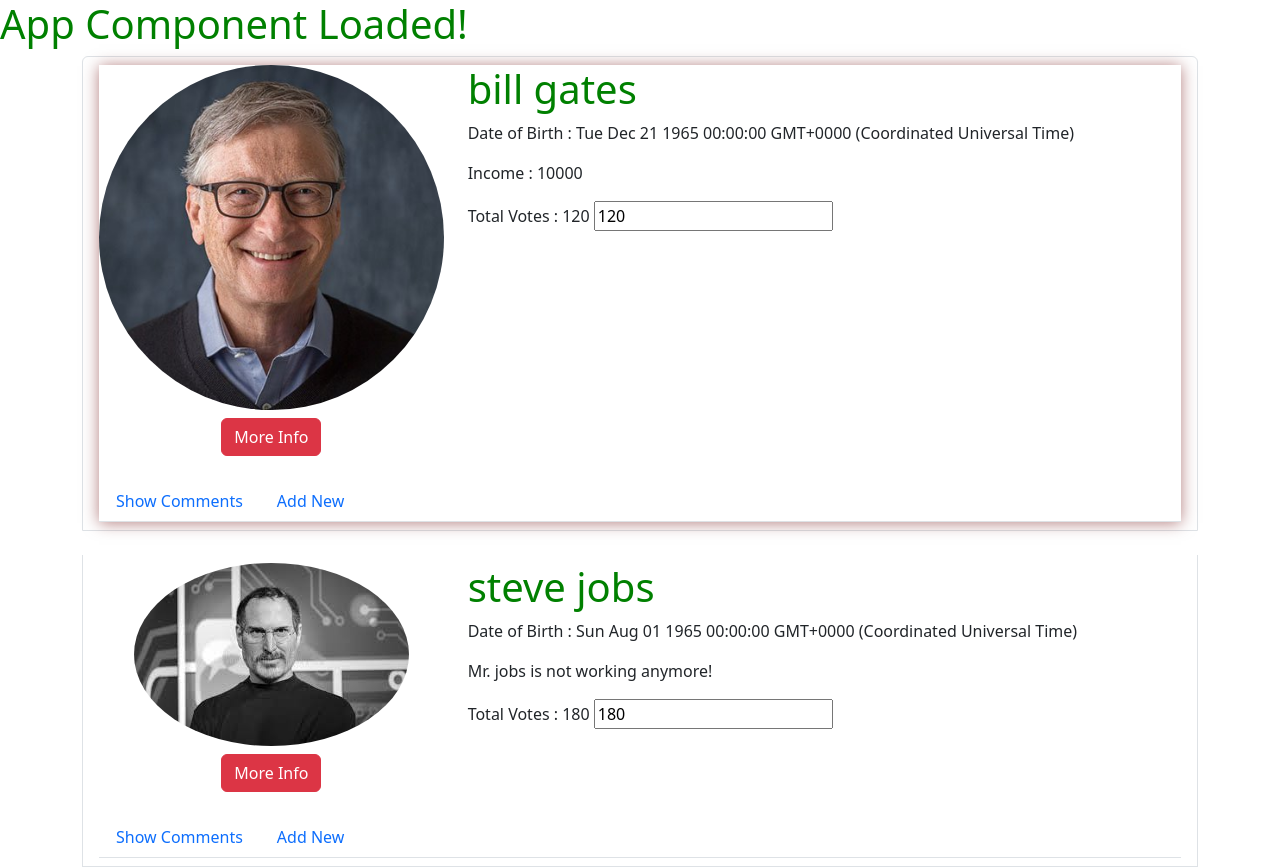
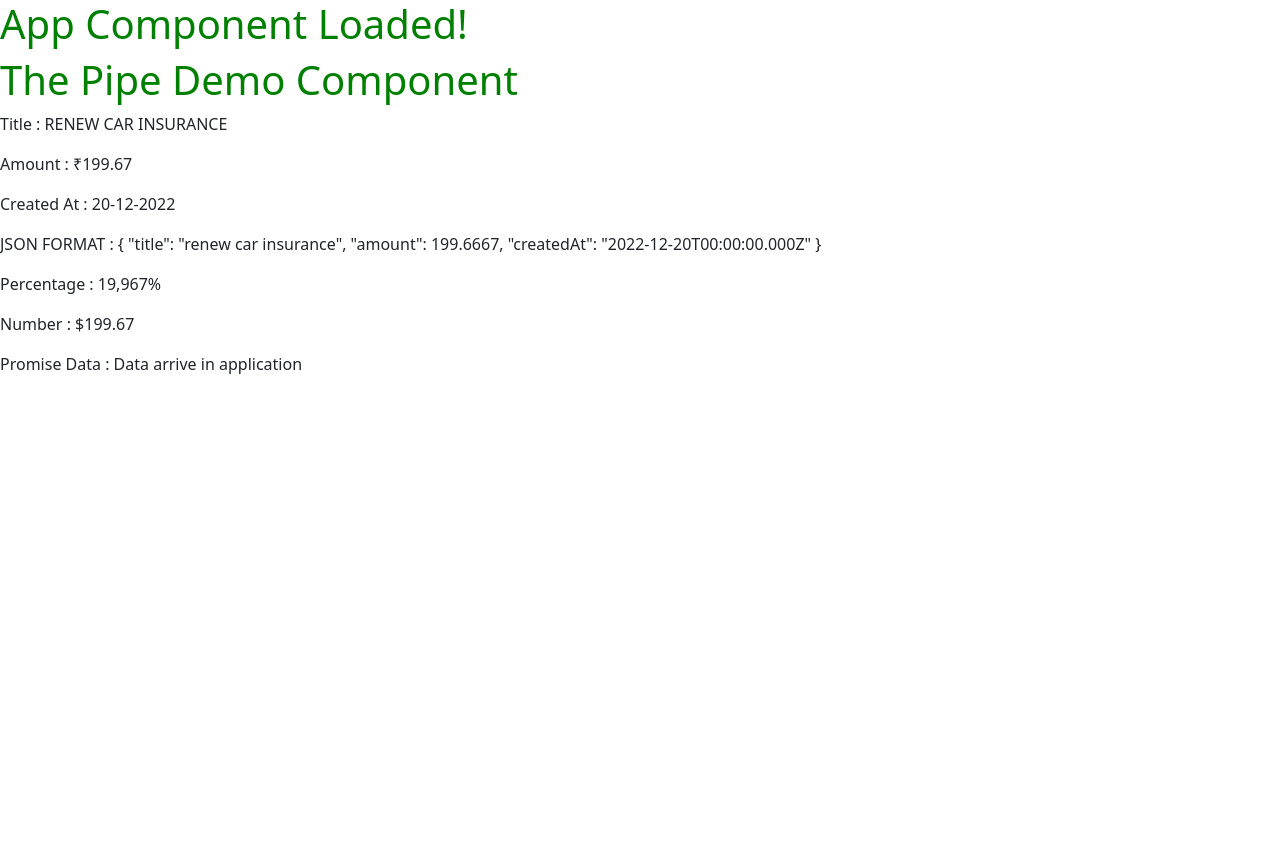
Before and after one commit to synergy2411/nov-23-syne, an Angular app in the folder first-app/: page / in a window 1280 px wide. Shown: the top 868 px of the page. After the commit the page ends 800 px from the top, so only its background shows below. Built offline with nearby package versions, Linux system fonts and the light colour scheme.

Commit message:
built-in pipes

```diff
--- a/first-app/src/app/app.component.html
+++ b/first-app/src/app/app.component.html
@@ -4,4 +4,6 @@
 
 <!-- <app-parent></app-parent> -->
 
-<app-users></app-users>
+<app-pipe-demo></app-pipe-demo>
+
+<!-- <app-users></app-users> -->
--- a/first-app/src/app/app.module.ts
+++ b/first-app/src/app/app.module.ts
@@ -12,6 +12,7 @@ import { LifeCycleComponent } from './components/demo/life-cycle/life-cycle.comp
 import { DirectiveDemoComponent } from './components/demo/directive-demo/directive-demo.component';
 import { CommentComponent } from './components/users/comment/comment.component';
 import { HighlightDirective } from './directives/highlight.directive';
+import { PipeDemoComponent } from './components/demo/pipe-demo/pipe-demo.component';
 
 @NgModule({
   declarations: [
@@ -26,6 +27,7 @@ import { HighlightDirective } from './directives/highlight.directive';
     DirectiveDemoComponent,
     CommentComponent,
     HighlightDirective,
+    PipeDemoComponent,
   ],
   imports: [
     // Modules - Built-in | Custom Modules
--- /dev/null
+++ b/first-app/src/app/components/demo/pipe-demo/pipe-demo.component.html
@@ -0,0 +1,13 @@
+<h1>The Pipe Demo Component</h1>
+
+<p>Title : {{ expense.title | titlecase | uppercase }}</p>
+<p>Amount : {{ expense.amount | currency : "INR" }}</p>
+<p>Created At : {{ expense.createdAt | date : "dd-MM-yyyy" }}</p>
+
+<p>JSON FORMAT : {{ expense | json }}</p>
+
+<p>Percentage : {{ expense.amount | percent }}</p>
+
+<p>Number : {{ expense.amount | number : "3.1-4" | currency }}</p>
+
+<p>Promise Data : {{ promiseObj | async }}</p>
--- /dev/null
+++ b/first-app/src/app/components/demo/pipe-demo/pipe-demo.component.ts
@@ -0,0 +1,22 @@
+import { Component, OnInit } from '@angular/core';
+
+@Component({
+  selector: 'app-pipe-demo',
+  templateUrl: './pipe-demo.component.html',
+  styleUrls: ['./pipe-demo.component.css'],
+})
+export class PipeDemoComponent implements OnInit {
+  expense = {
+    title: 'renew car insurance',
+    amount: 199.6667,
+    createdAt: new Date('Dec 20, 2022'),
+  };
+
+  promiseObj = new Promise((resolve, reject) => {
+    setTimeout(() => resolve('Data arrive in application'), 2000);
+  });
+
+  constructor() {}
+
+  ngOnInit(): void {}
+}
```
Also changed, not shown: first-app/src/app/components/demo/pipe-demo/pipe-demo.component.css (added), 1 other file (tests, documents, lock files or other folders).
